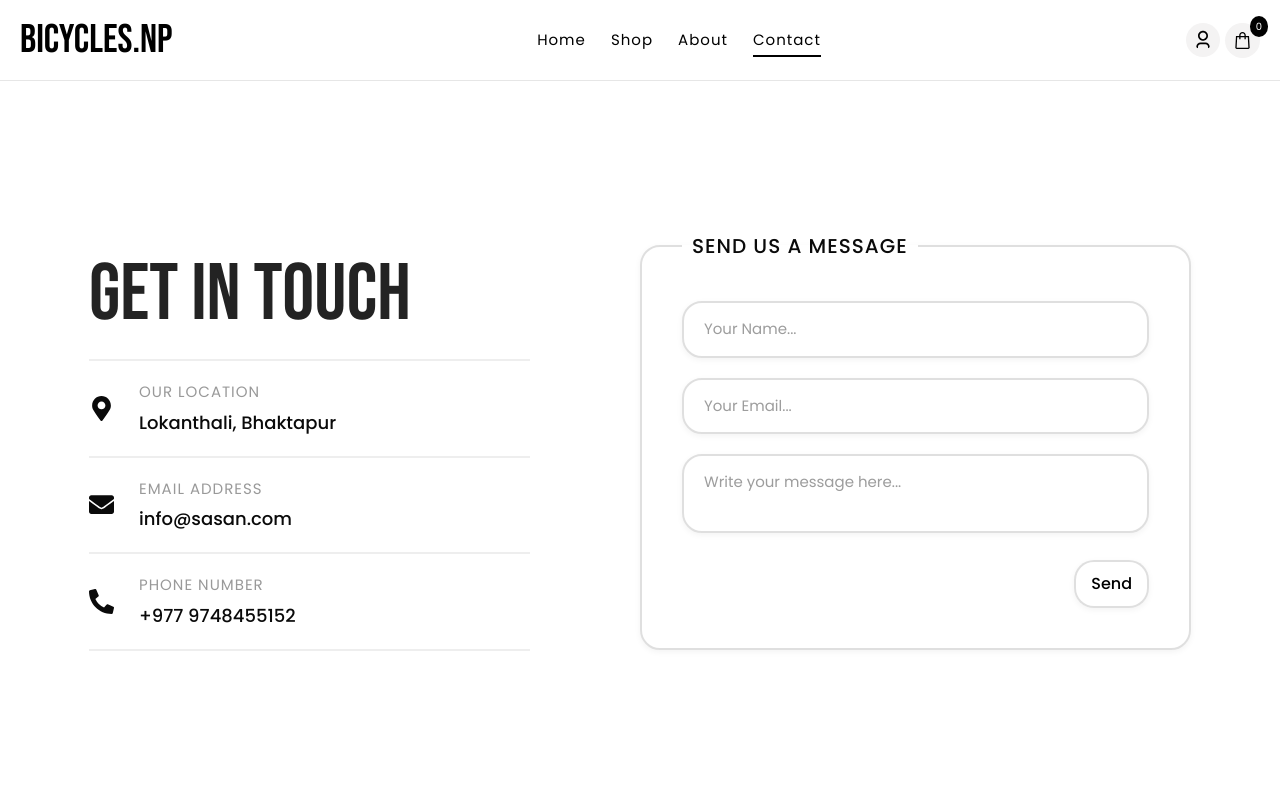
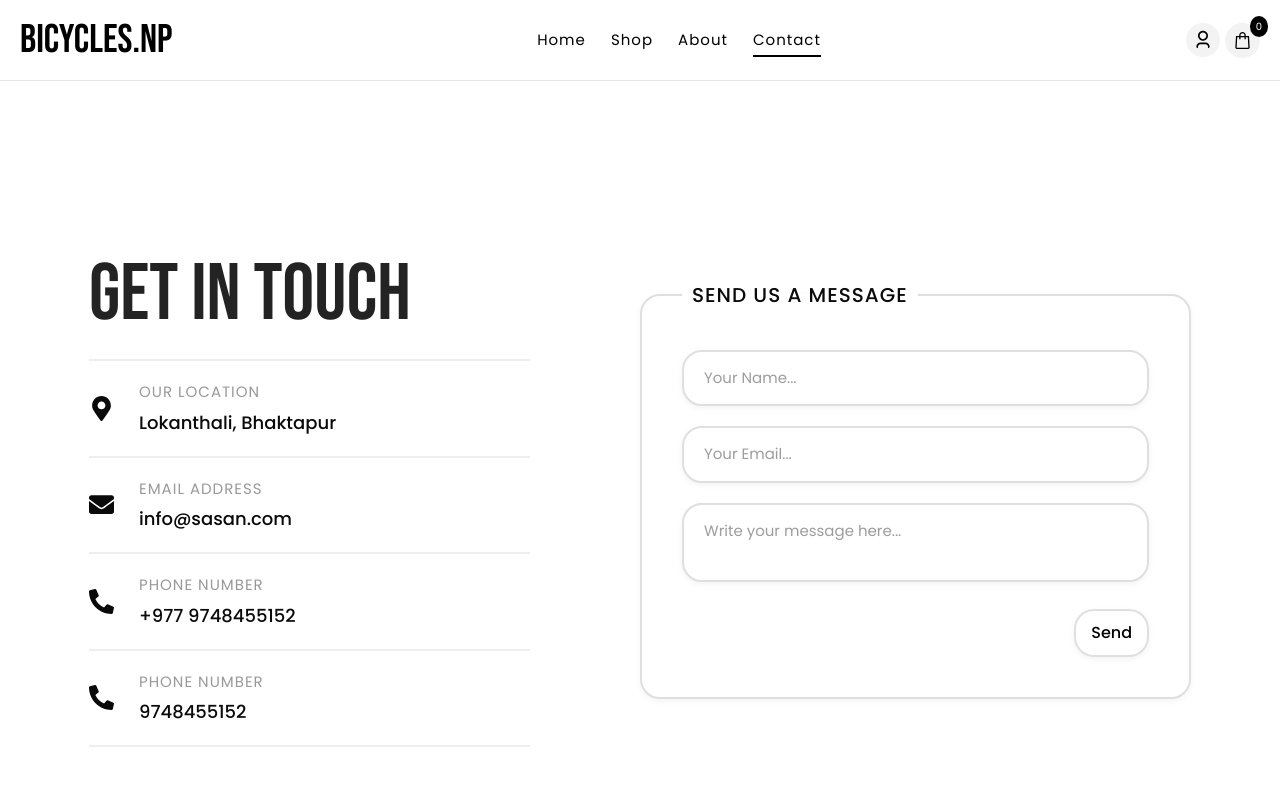
Before and after one commit to SASAN-1/Ecommerce-site-React-js-, a React (Vite) app: page /contact in a window 1280 px wide. Shown: the top 799 px of the page. Built offline with nearby package versions, Linux system fonts and the light colour scheme.

Commit message:
small change

```diff
--- a/src/pages/components/Contact.jsx
+++ b/src/pages/components/Contact.jsx
@@ -16,6 +16,11 @@ const infoItems = [
     icon: FaPhoneAlt,
     title: "phone number",
     subtitle: "+977 9748455152",
+  },
+  {
+    icon: FaPhoneAlt,
+    title: "phone number",
+    subtitle: " 9748455152",
   },
 ];
 
```
